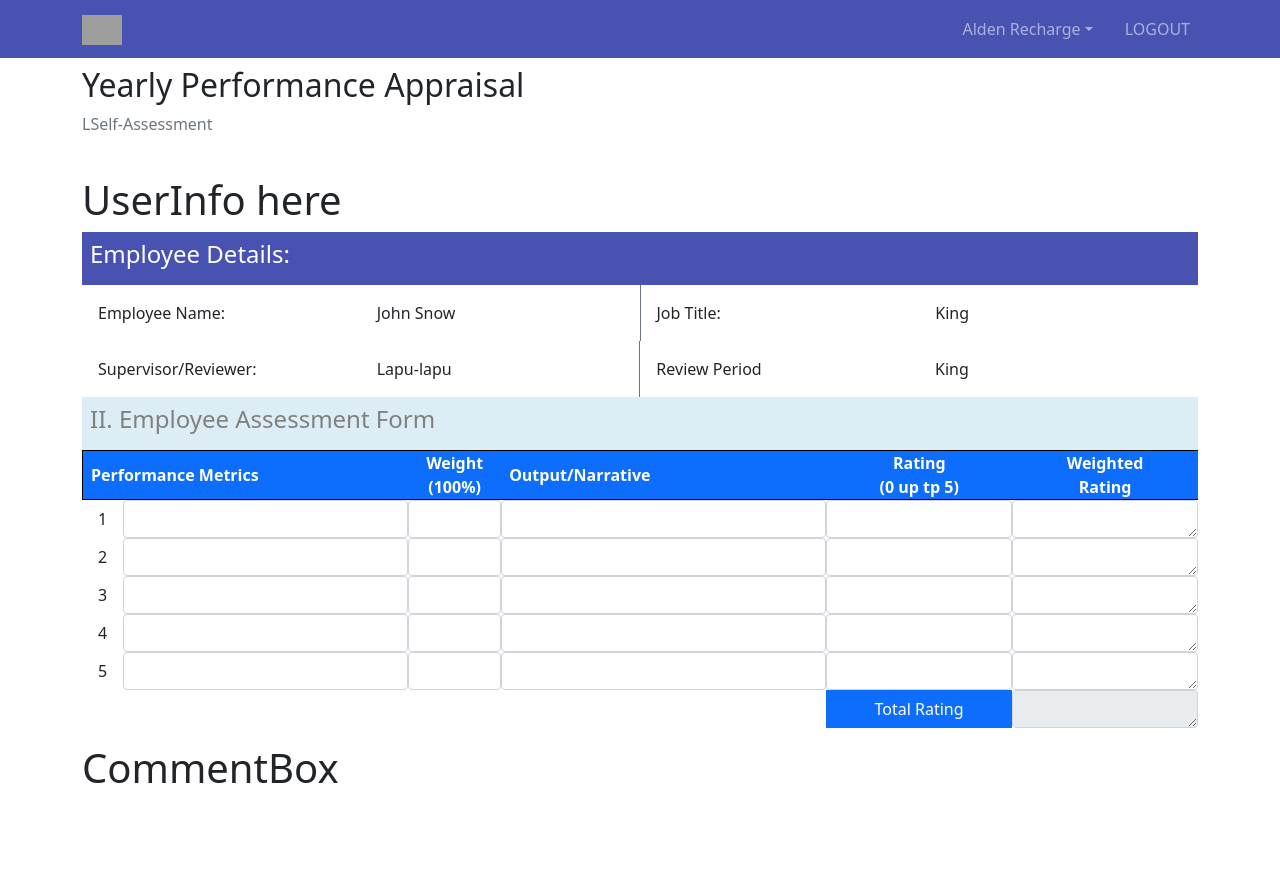
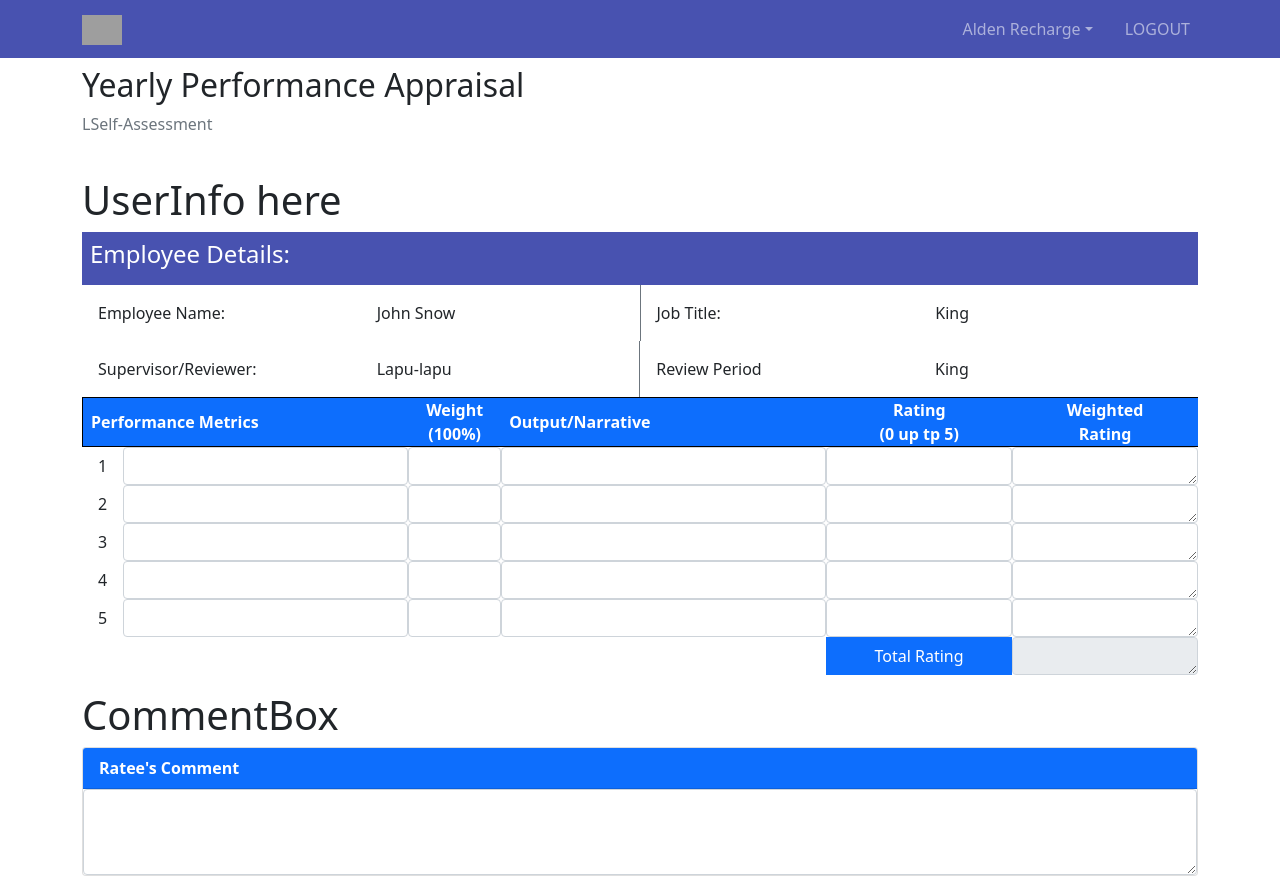
Before and after one commit to chxtrmnbo/employee_appraisal_react_ui, a React (Create React App) app: page /Assessment in a window 1280 px wide. Before the commit the page ends 800 px from the top, so only its background shows below. Built offline with nearby package versions, Linux system fonts and the light colour scheme; grey boxes are pictures that could not be loaded.

Commit message:
created component commentbox

```diff
--- a/src/components/CommentBox.js
+++ b/src/components/CommentBox.js
@@ -1,13 +1,12 @@
 import React from "react";
 import { Card, Form } from "react-bootstrap";
-import { useState } from "react";
 
 export default function CommentBox(props) {
-  const [comment, setComment] = useState(props.comment);
-  const handleChange = (e) => {
-    setComment(e.target.value);
-    props.commentCallback(e.target.value);
-  };
+  // const [comment, setComment] = useState(props.comment);
+  // const handleChange = (e) => {
+  //   // setComment(e.target.value);
+  //   props.commentCallback(e.target.value);
+  // };
   return (
     <Card>
       <Card.Header className="bg-primary fw-bold text-white text-right">
@@ -17,8 +16,8 @@ export default function CommentBox(props) {
         as="textarea"
         rows={3}
         maxLength={255}
-        value={props.comment.comments}
-        onChange={(e) => handleChange(e)}
+        // value={props.comment.comments}
+        // onChange={(e) => handleChange(e)}
       />
     </Card>
   );
--- a/src/components/FormTable.js
+++ b/src/components/FormTable.js
@@ -70,12 +70,12 @@ export default function FormTable(props) {
             <Row >
                 <Col style={{ width: '100' }}>
                     <Card className="border-0">
-
+                        {/*
                         <Row className="g-0 p-2" style={{ backgroundColor: '#DDEDF5', color: 'gray' }}>
                             <Col>
                                 <h4>II. Employee Assessment Form</h4>
                             </Col>
-                        </Row>
+                        </Row>  */}
                         <Row
                             style={{
                                 borderTop: "1px solid black",
--- a/src/pages/RateeAssessment.js
+++ b/src/pages/RateeAssessment.js
@@ -1,9 +1,12 @@
 import React from 'react'
+import CommentBox from '../components/CommentBox'
 import FormTable from '../components/FormTable'
-export default function RateeAssessment() {
+export default function RateeAssessment(props) {
     return (
-        <div>
+        <>
             <FormTable />
-        </div>
+
+            <CommentBox title="Ratee's Comment" />
+        </>
     )
 }
```
